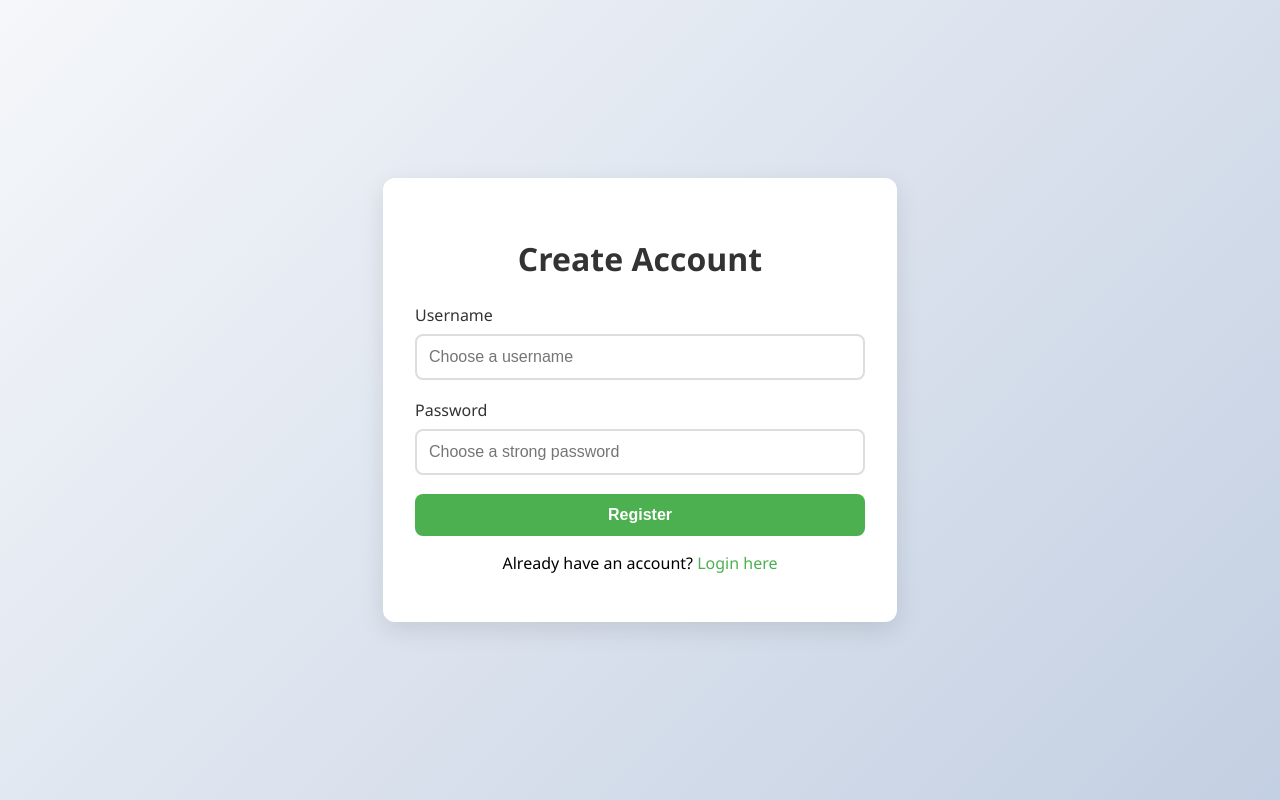
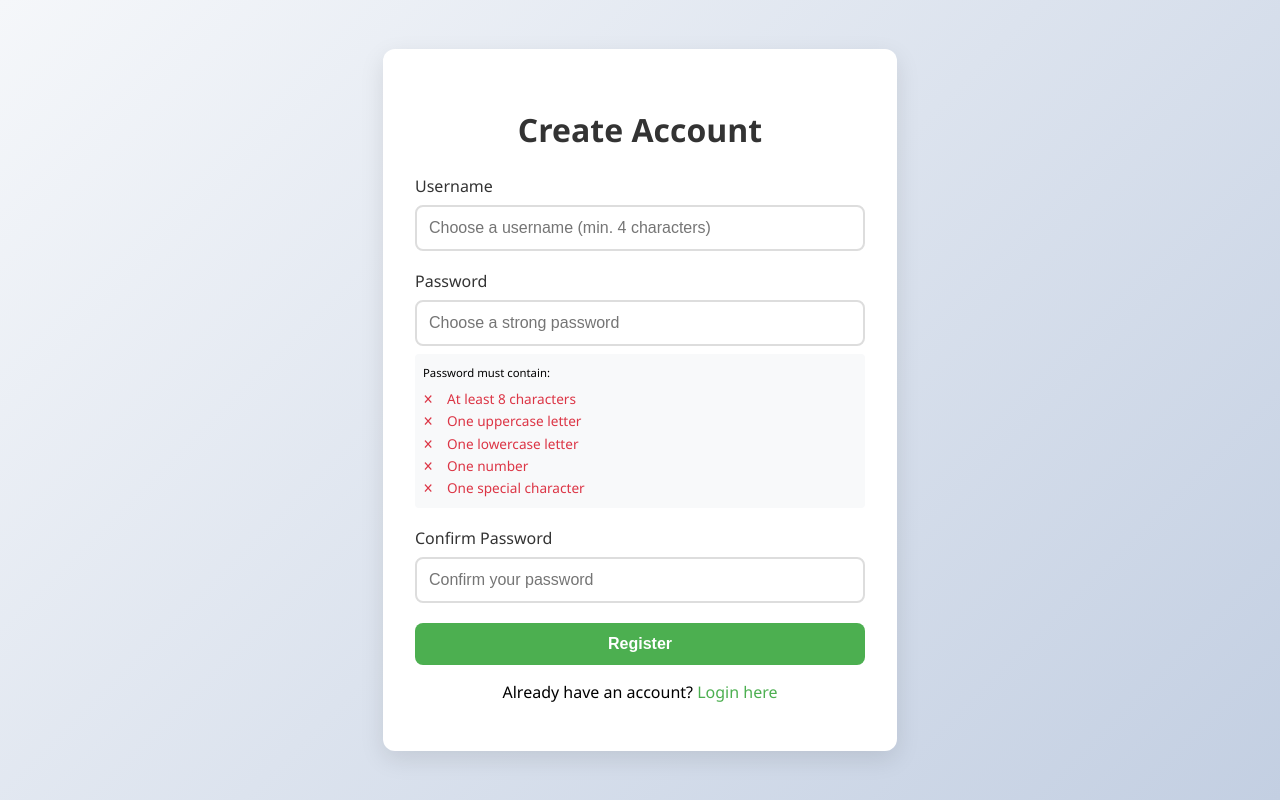
Before and after one commit to baolamabcd13/atbmhttt_khoa, a Flask app: page /register in a window 1280 px wide. Run offline with Flask 3, Linux system fonts and the light colour scheme.

Commit message:
validation / psw sc / conf psw

```diff
--- a/app.py
+++ b/app.py
@@ -1,4 +1,4 @@
-from flask import Flask, render_template, request, redirect, url_for, flash, session
+from flask import Flask, render_template, request, redirect, url_for, flash, session, jsonify
 from database import db, User
 import pyotp
 import qrcode
@@ -7,23 +7,64 @@ import base64
 from captcha.image import ImageCaptcha
 import random
 import string
+from werkzeug.security import generate_password_hash, check_password_hash
+import re
+from functools import wraps
+import time
 
 app = Flask(__name__)
 app.config['SECRET_KEY'] = 'your-secret-key'  # Thay đổi thành một key bảo mật
 app.config['SQLALCHEMY_DATABASE_URI'] = 'sqlite:///users.db'
+app.config['PERMANENT_SESSION_LIFETIME'] = 1800  # Session hết hạn sau 30 phút
 db.init_app(app)
 
 # Tạo database
 with app.app_context():
     db.create_all()
 
+# Decorator để kiểm tra đăng nhập
+def login_required(f):
+    @wraps(f)
+    def decorated_function(*args, **kwargs):
+        if 'user_id' not in session:
+            flash('Please login to access this page.')
+            return redirect(url_for('login'))
+        return f(*args, **kwargs)
+    return decorated_function
+
+# Hàm kiểm tra mật khẩu mạnh
+def is_strong_password(password):
+    if len(password) < 8:
+        return False
+    if not re.search(r"[A-Z]", password):  # Ít nhất 1 chữ hoa
+        return False
+    if not re.search(r"[a-z]", password):  # Ít nhất 1 chữ thường
+        return False
+    if not re.search(r"\d", password):     # Ít nhất 1 số
+        return False
+    if not re.search(r"[ !@#$%&'()*+,-./[\\\]^_`{|}~"+r'"]', password):  # Ít nhất 1 ký tự đặc biệt
+        return False
+    return True
+
 def generate_captcha():
-    # Tạo mã captcha ngẫu nhiên
+    # Tạo mã captcha phức tạp hơn
     captcha_text = ''.join(random.choices(string.ascii_uppercase + string.digits, k=6))
-    image = ImageCaptcha()
+    image = ImageCaptcha(width=280, height=90)
     data = image.generate(captcha_text)
     captcha_image = base64.b64encode(data.getvalue()).decode()
     return captcha_text, captcha_image
+
+# Rate limiting
+login_attempts = {}
+def check_rate_limit(ip):
+    current_time = time.time()
+    if ip in login_attempts:
+        attempts = [t for t in login_attempts[ip] if current_time - t < 3600]  # Giữ lại các lần thử trong 1 giờ
+        login_attempts[ip] = attempts
+        if len(attempts) >= 5:  # Giới hạn 5 lần thử trong 1 giờ
+            return False
+    login_attempts[ip] = login_attempts.get(ip, []) + [current_time]
+    return True
 
 @app.route('/')
 def home():
@@ -32,35 +73,68 @@ def home():
 @app.route('/register', methods=['GET', 'POST'])
 def register():
     if request.method == 'POST':
-        username = request.form['username']
-        password = request.form['password']
+        username = request.form.get('username', '').strip()
+        password = request.form.get('password', '')
+        confirm_password = request.form.get('confirm_password', '')
 
+        # Kiểm tra username
+        if not username or len(username) < 4:
+            flash('Username must be at least 4 characters long.')
+            return redirect(url_for('register'))
+
+        if not username.isalnum():
+            flash('Username must contain only letters and numbers.')
+            return redirect(url_for('register'))
+
+        # Kiểm tra password match
+        if password != confirm_password:
+            flash('Passwords do not match!')
+            return redirect(url_for('register'))
+
+        # Kiểm tra mật khẩu mạnh
+        if not is_strong_password(password):
+            flash('Password must be at least 8 characters long and contain uppercase, lowercase, numbers, and special characters.')
+            return redirect(url_for('register'))
+
+        # Kiểm tra username đã tồn tại
         if User.query.filter_by(username=username).first():
             flash('Username already exists!')
             return redirect(url_for('register'))
 
-        # Tạo secret key cho 2FA
-        totp_secret = pyotp.random_base32()
-        totp = pyotp.TOTP(totp_secret)
+        try:
+            # Tạo secret key cho 2FA
+            totp_secret = pyotp.random_base32()
+            totp = pyotp.TOTP(totp_secret)
 
-        # Tạo QR code
-        qr = qrcode.QRCode(version=1, box_size=10, border=5)
-        provisioning_uri = totp.provisioning_uri(username, issuer_name="YourApp")
-        qr.add_data(provisioning_uri)
-        qr.make(fit=True)
-        img = qr.make_image(fill_color="black", back_color="white")
+            # Tạo QR code
+            qr = qrcode.QRCode(version=1, box_size=10, border=5)
+            provisioning_uri = totp.provisioning_uri(username, issuer_name="SecureAuth")
+            qr.add_data(provisioning_uri)
+            qr.make(fit=True)
+            img = qr.make_image(fill_color="black", back_color="white")
 
-        # Chuyển QR code thành base64 string
-        buffered = BytesIO()
-        img.save(buffered)
-        qr_image = base64.b64encode(buffered.getvalue()).decode()
+            # Chuyển QR code thành base64
+            buffered = BytesIO()
+            img.save(buffered)
+            qr_image = base64.b64encode(buffered.getvalue()).decode()
 
-        # Lưu user vào database
-        new_user = User(username=username, password=password, totp_secret=totp_secret)
-        db.session.add(new_user)
-        db.session.commit()
+            # Lưu user với mật khẩu đã hash
+            hashed_password = generate_password_hash(password)
+            new_user = User(
+                username=username,
+                password=hashed_password,
+                totp_secret=totp_secret
+            )
+            db.session.add(new_user)
+            db.session.commit()
 
-        return render_template('register.html', qr_image=qr_image, registration_complete=True)
+            flash('Registration successful! Please scan the QR code with your authenticator app.')
+            return render_template('register.html', qr_image=qr_image, registration_complete=True)
+
+        except Exception as e:
+            db.session.rollback()
+            flash('An error occurred during registration. Please try again.')
+            return redirect(url_for('register'))
 
     return render_template('register.html')
 
@@ -72,40 +146,71 @@ def login():
         return render_template('login.html', captcha_image=captcha_image)
 
     if request.method == 'POST':
-        username = request.form['username']
-        password = request.form['password']
-        captcha = request.form['captcha']
-        totp_code = request.form['totp_code']
+        if not check_rate_limit(request.remote_addr):
+            flash('Too many login attempts. Please try again later.')
+            return redirect(url_for('login'))
 
-        if captcha != session['captcha_text']:
+        username = request.form.get('username', '').strip()
+        password = request.form.get('password', '')
+        captcha = request.form.get('captcha', '')
+        totp_code = request.form.get('totp_code', '')
+
+        # Kiểm tra captcha
+        if captcha.upper() != session.get('captcha_text', ''):
             flash('Invalid CAPTCHA!')
             return redirect(url_for('login'))
 
+        # Xóa captcha cũ
+        session.pop('captcha_text', None)
+
         user = User.query.filter_by(username=username).first()
-        if user and user.password == password:
+        if user and check_password_hash(user.password, password):
+            # Kiểm tra mã 2FA
             totp = pyotp.TOTP(user.totp_secret)
             if totp.verify(totp_code):
+                session.clear()
                 session['user_id'] = user.id
+                session['username'] = user.username
+                session.permanent = True  # Sử dụng permanent session
                 return redirect(url_for('dashboard'))
             else:
-                flash('Invalid 2FA code!')
+                flash('Invalid authentication code!')
         else:
             flash('Invalid username or password!')
 
         return redirect(url_for('login'))
 
 @app.route('/dashboard')
+@login_required
 def dashboard():
-    if 'user_id' not in session:
+    user = User.query.get(session['user_id'])
+    if not user:
+        session.clear()
+        flash('Please login again.')
         return redirect(url_for('login'))
-    user = User.query.get(session['user_id'])
     return render_template('dashboard.html', username=user.username)
 
 @app.route('/reset-captcha')
 def reset_captcha():
     captcha_text, captcha_image = generate_captcha()
     session['captcha_text'] = captcha_text
-    return {'captcha_image': captcha_image}
+    return jsonify({'captcha_image': captcha_image})
+
+@app.route('/logout')
+def logout():
+    session.clear()
+    flash('You have been logged out.')
+    return redirect(url_for('login'))
+
+# Error handlers
+@app.errorhandler(404)
+def not_found_error(error):
+    return render_template('error.html', error='404 - Page Not Found'), 404
+
+@app.errorhandler(500)
+def internal_error(error):
+    db.session.rollback()
+    return render_template('error.html', error='500 - Internal Server Error'), 500
 
 if __name__ == '__main__':
     app.run(debug=True)
--- a/database.py
+++ b/database.py
@@ -1,9 +1,12 @@
 from flask_sqlalchemy import SQLAlchemy
+from datetime import datetime
 
 db = SQLAlchemy()
 
 class User(db.Model):
     id = db.Column(db.Integer, primary_key=True)
     username = db.Column(db.String(80), unique=True, nullable=False)
-    password = db.Column(db.String(120), nullable=False)
+    password = db.Column(db.String(255), nullable=False)
     totp_secret = db.Column(db.String(32), nullable=False)
+    created_at = db.Column(db.DateTime, nullable=False, default=datetime.utcnow)
+    last_login = db.Column(db.DateTime)
--- a/static/css/style.css
+++ b/static/css/style.css
@@ -188,3 +188,84 @@ a:hover {
     padding: 10px;
   }
 }
+
+/* Thêm vào cuối file style.css */
+.password-requirements {
+  margin-top: 0.5rem;
+  padding: 0.5rem;
+  border-radius: 4px;
+  background-color: #f8f9fa;
+  font-size: 0.85rem;
+}
+
+.password-requirements ul {
+  list-style: none;
+  padding-left: 0;
+  margin: 0.5rem 0 0 0;
+}
+
+.password-requirements li {
+  margin: 0.2rem 0;
+  color: #dc3545;
+  position: relative;
+  padding-left: 1.5rem;
+}
+
+.password-requirements li::before {
+  content: "✕";
+  position: absolute;
+  left: 0;
+  color: #dc3545;
+}
+
+.password-requirements li.valid {
+  color: #28a745;
+}
+
+.password-requirements li.valid::before {
+  content: "✓";
+  color: #28a745;
+}
+
+.validation-message {
+  display: block;
+  margin-top: 0.25rem;
+  font-size: 0.875rem;
+}
+
+.validation-message.valid {
+  color: #28a745;
+}
+
+.validation-message.invalid {
+  color: #dc3545;
+}
+
+/* Animation for validation messages */
+@keyframes fadeIn {
+  from {
+    opacity: 0;
+    transform: translateY(-10px);
+  }
+  to {
+    opacity: 1;
+    transform: translateY(0);
+  }
+}
+
+.validation-message {
+  animation: fadeIn 0.3s ease;
+}
+
+/* Improved input styling for validation */
+input:valid {
+  border-color: #28a745;
+}
+
+input:invalid {
+  border-color: #dc3545;
+}
+
+input:placeholder-shown {
+  border-color: var(--border-color);
+}
--- a/templates/register.html
+++ b/templates/register.html
@@ -12,7 +12,7 @@
   </div>
   {% else %}
   <h2>Create Account</h2>
-  <form method="POST">
+  <form method="POST" id="registerForm" onsubmit="return validateForm()">
     <div class="form-group">
       <label for="username">Username</label>
       <input
@@ -20,7 +20,10 @@
         id="username"
         name="username"
         required
-        placeholder="Choose a username"
+        placeholder="Choose a username (min. 4 characters)"
+        minlength="4"
+        pattern="[a-zA-Z0-9]+"
+        title="Only letters and numbers allowed"
       />
     </div>
     <div class="form-group">
@@ -31,7 +34,29 @@
         name="password"
         required
         placeholder="Choose a strong password"
+        minlength="8"
       />
+      <div class="password-requirements">
+        <small>Password must contain:</small>
+        <ul>
+          <li id="length">At least 8 characters</li>
+          <li id="uppercase">One uppercase letter</li>
+          <li id="lowercase">One lowercase letter</li>
+          <li id="number">One number</li>
+          <li id="special">One special character</li>
+        </ul>
+      </div>
+    </div>
+    <div class="form-group">
+      <label for="confirm_password">Confirm Password</label>
+      <input
+        type="password"
+        id="confirm_password"
+        name="confirm_password"
+        required
+        placeholder="Confirm your password"
+      />
+      <small id="password-match" class="validation-message"></small>
     </div>
     <button type="submit">Register</button>
   </form>
@@ -56,4 +81,70 @@
     }
   }, 1000);
 </script>
-{% endif %} {% endblock %}
+{% endif %}
+
+<script>
+  // Real-time password validation
+  const password = document.getElementById("password");
+  const confirmPassword = document.getElementById("confirm_password");
+  const passwordMatch = document.getElementById("password-match");
+  const requirements = {
+    length: document.getElementById("length"),
+    uppercase: document.getElementById("uppercase"),
+    lowercase: document.getElementById("lowercase"),
+    number: document.getElementById("number"),
+    special: document.getElementById("special"),
+  };
+
+  function validatePassword() {
+    const value = password.value;
+
+    // Check each requirement
+    requirements.length.classList.toggle("valid", value.length >= 8);
+    requirements.uppercase.classList.toggle("valid", /[A-Z]/.test(value));
+    requirements.lowercase.classList.toggle("valid", /[a-z]/.test(value));
+    requirements.number.classList.toggle("valid", /\d/.test(value));
+    requirements.special.classList.toggle(
+      "valid",
+      /[!@#$%^&*(),.?":{}|<>]/.test(value)
+    );
+  }
+
+  function checkPasswordMatch() {
+    if (password.value === confirmPassword.value) {
+      passwordMatch.textContent = "Passwords match!";
+      passwordMatch.className = "validation-message valid";
+      return true;
+    } else {
+      passwordMatch.textContent = "Passwords do not match!";
+      passwordMatch.className = "validation-message invalid";
+      return false;
+    }
+  }
+
+  password.addEventListener("input", validatePassword);
+  confirmPassword.addEventListener("input", checkPasswordMatch);
+
+  function validateForm() {
+    validatePassword();
+    const isPasswordMatch = checkPasswordMatch();
+
+    // Check if all requirements are met
+    const isPasswordValid = Object.values(requirements).every((req) =>
+      req.classList.contains("valid")
+    );
+
+    if (!isPasswordValid) {
+      alert("Please ensure your password meets all requirements.");
+      return false;
+    }
+
+    if (!isPasswordMatch) {
+      alert("Passwords do not match!");
+      return false;
+    }
+
+    return true;
+  }
+</script>
+{% endblock %}
```
Also changed, not shown: static/js/main.js (deleted).
